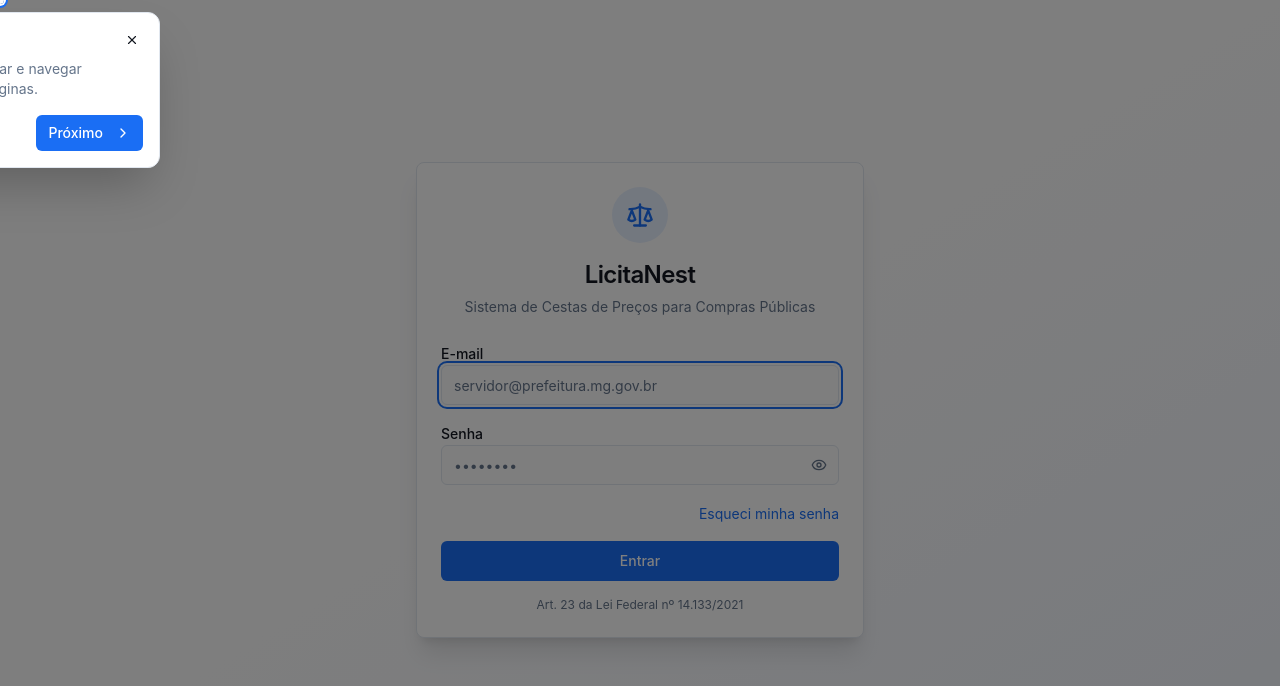
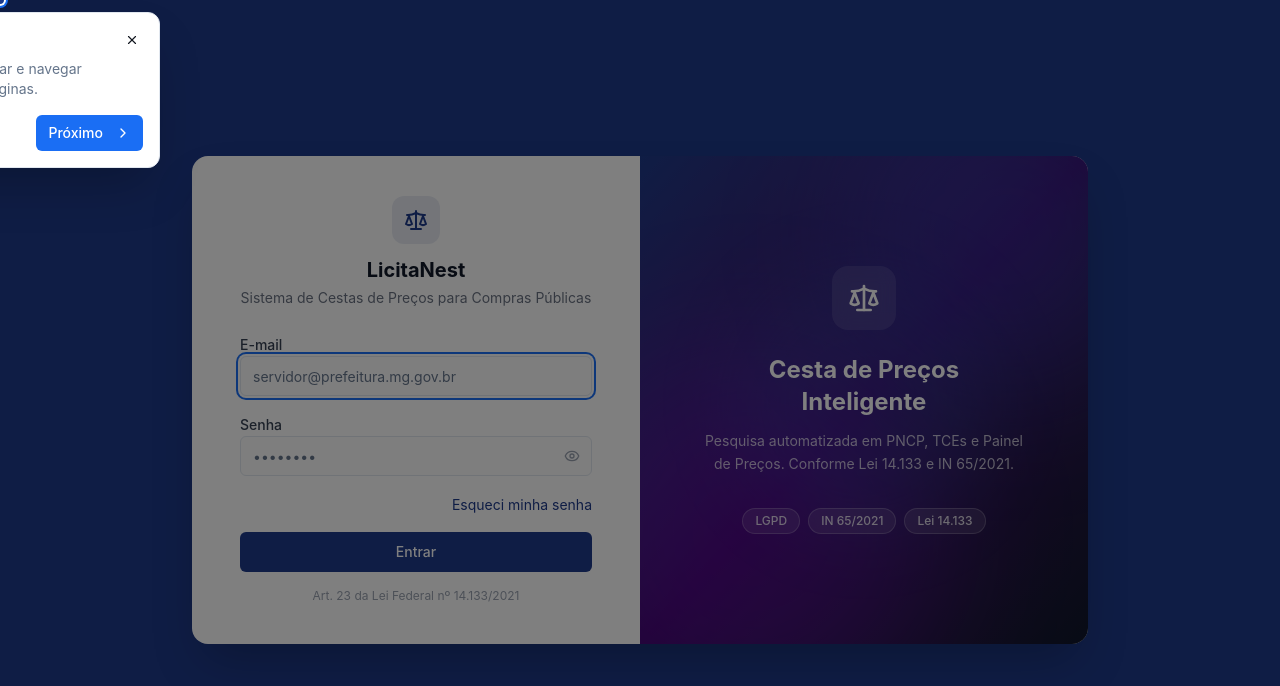
Before and after one commit to Metaclass-sistemas661/licitanest, a React (Vite) app: page /login in a window 1280 px wide. Shown: the top 686 px of the page. Built offline with nearby package versions, Linux system fonts and the light colour scheme; no server answers.

Commit message:
feat: redesign LoginPage — layout split-screen com gradiente

```diff
--- a/src/paginas/LoginPage.tsx
+++ b/src/paginas/LoginPage.tsx
@@ -2,13 +2,6 @@ import { useState } from "react";
 import { useNavigate, useLocation, Link } from "react-router-dom";
 import { Button } from "@/componentes/ui/button";
 import { Input } from "@/componentes/ui/input";
-import {
-  Card,
-  CardContent,
-  CardDescription,
-  CardHeader,
-  CardTitle,
-} from "@/componentes/ui/card";
 import { Scale, Loader2, AlertCircle, Eye, EyeOff, Shield } from "lucide-react";
 import { useAuth } from "@/hooks/useAuth";
 import { loginSchema, validarComZod } from "@/lib/validacao";
@@ -117,40 +110,44 @@ export function LoginPage() {
   };
 
   return (
-    <div className="flex min-h-screen items-center justify-center bg-gradient-to-br from-background via-background to-primary/5 px-4">
-      <Card className="w-full max-w-md shadow-xl">
-        <CardHeader className="text-center">
-          <div className="mx-auto mb-4 flex h-14 w-14 items-center justify-center rounded-full bg-primary/10">
-            <Scale className="h-7 w-7 text-primary" />
+    <div className="flex min-h-screen items-center justify-center bg-[#1e3a8a] px-4 py-8">
+      <div className="flex w-full max-w-4xl overflow-hidden rounded-2xl bg-white shadow-2xl">
+        {/* ── Lado Esquerdo: Formulário ─────────────────── */}
+        <div className="flex w-full flex-col justify-center px-8 py-10 sm:px-12 md:w-1/2">
+          <div className="mx-auto w-full max-w-sm">
+            {/* Logo */}
+            <div className="mb-6 flex flex-col items-center">
+              <div className="mb-3 flex h-12 w-12 items-center justify-center rounded-xl bg-[#1e3a8a]/10">
+                <Scale className="h-6 w-6 text-[#1e3a8a]" />
               </div>
-          <CardTitle className="text-2xl">LicitaNest</CardTitle>
-          <CardDescription>
+              <h1 className="text-xl font-bold text-gray-900">LicitaNest</h1>
+              <p className="mt-1 text-center text-sm text-gray-500">
                 Sistema de Cestas de Preços para Compras Públicas
-          </CardDescription>
-        </CardHeader>
-        <CardContent>
+              </p>
+            </div>
+
             {etapa2FA ? (
               /* ── Etapa 2FA ──────────────────────────────── */
               <form onSubmit={handleVerificar2FA} className="space-y-4">
                 {erro && (
-                <div className="flex items-center gap-2 rounded-lg border border-destructive/50 bg-destructive/10 px-3 py-2.5 text-sm text-destructive">
+                  <div className="flex items-center gap-2 rounded-lg border border-red-200 bg-red-50 px-3 py-2.5 text-sm text-red-600">
                     <AlertCircle className="h-4 w-4 shrink-0" />
                     <span>{erro}</span>
                   </div>
                 )}
 
-              <div className="flex items-center gap-3 rounded-lg border bg-muted/30 p-3">
-                <Shield className="h-6 w-6 text-primary" />
+                <div className="flex items-center gap-3 rounded-lg border bg-gray-50 p-3">
+                  <Shield className="h-6 w-6 text-[#1e3a8a]" />
                   <div>
-                  <p className="text-sm font-medium">Verificação em duas etapas</p>
-                  <p className="text-xs text-muted-foreground">
+                    <p className="text-sm font-medium text-gray-900">Verificação em duas etapas</p>
+                    <p className="text-xs text-gray-500">
                       Digite o código do seu aplicativo autenticador.
                     </p>
                   </div>
                 </div>
 
                 <div className="space-y-2">
-                <label className="text-sm font-medium" htmlFor="codigo2fa">
+                  <label className="text-sm font-medium text-gray-700" htmlFor="codigo2fa">
                     Código de verificação
                   </label>
                   <Input
@@ -165,7 +162,7 @@ export function LoginPage() {
                   />
                 </div>
 
-              <Button className="w-full" type="submit" disabled={carregando}>
+                <Button className="w-full bg-[#1e3a8a] hover:bg-[#1e3a8a]/90" type="submit" disabled={carregando}>
                   {carregando ? (
                     <>
                       <Loader2 className="mr-2 h-4 w-4 animate-spin" />
@@ -183,7 +180,7 @@ export function LoginPage() {
                     setCodigo2FA("");
                     setErro(null);
                   }}
-                className="w-full text-center text-sm text-muted-foreground hover:underline"
+                  className="w-full text-center text-sm text-gray-500 hover:underline"
                 >
                   Voltar ao login
                 </button>
@@ -193,7 +190,7 @@ export function LoginPage() {
               <form onSubmit={handleSubmit} className="space-y-4">
                 {/* Erro */}
                 {erro && (
-              <div className="flex items-center gap-2 rounded-lg border border-destructive/50 bg-destructive/10 px-3 py-2.5 text-sm text-destructive">
+                  <div className="flex items-center gap-2 rounded-lg border border-red-200 bg-red-50 px-3 py-2.5 text-sm text-red-600">
                     <AlertCircle className="h-4 w-4 shrink-0" />
                     <span>{erro}</span>
                   </div>
@@ -201,7 +198,7 @@ export function LoginPage() {
 
                 {/* E-mail */}
                 <div className="space-y-2">
-              <label className="text-sm font-medium" htmlFor="email">
+                  <label className="text-sm font-medium text-gray-700" htmlFor="email">
                     E-mail
                   </label>
                   <Input
@@ -218,7 +215,7 @@ export function LoginPage() {
 
                 {/* Senha */}
                 <div className="space-y-2">
-              <label className="text-sm font-medium" htmlFor="senha">
+                  <label className="text-sm font-medium text-gray-700" htmlFor="senha">
                     Senha
                   </label>
                   <div className="relative">
@@ -235,7 +232,7 @@ export function LoginPage() {
                     <button
                       type="button"
                       onClick={() => setMostrarSenha(!mostrarSenha)}
-                  className="absolute right-3 top-1/2 -translate-y-1/2 text-muted-foreground hover:text-foreground"
+                      className="absolute right-3 top-1/2 -translate-y-1/2 text-gray-400 hover:text-gray-600"
                       tabIndex={-1}
                     >
                       {mostrarSenha ? (
@@ -251,14 +248,14 @@ export function LoginPage() {
                 <div className="text-right">
                   <Link
                     to="/recuperar-senha"
-                className="text-sm text-primary hover:underline"
+                    className="text-sm text-[#1e3a8a] hover:underline"
                   >
                     Esqueci minha senha
                   </Link>
                 </div>
 
                 {/* Botão */}
-            <Button className="w-full" type="submit" disabled={carregando}>
+                <Button className="w-full bg-[#1e3a8a] hover:bg-[#1e3a8a]/90" type="submit" disabled={carregando}>
                   {carregando ? (
                     <>
                       <Loader2 className="mr-2 h-4 w-4 animate-spin" />
@@ -269,13 +266,47 @@ export function LoginPage() {
                   )}
                 </Button>
 
-            <p className="text-center text-xs text-muted-foreground">
+                <p className="text-center text-xs text-gray-400">
                   Art. 23 da Lei Federal nº 14.133/2021
                 </p>
               </form>
             )}
-        </CardContent>
-      </Card>
+          </div>
+        </div>
+
+        {/* ── Lado Direito: Gradiente Visual ────────────── */}
+        <div className="relative hidden w-1/2 overflow-hidden md:block">
+          <div className="absolute inset-0 bg-gradient-to-br from-[#1e3a8a] via-[#3b0764] to-[#0f172a]" />
+          {/* Orbs decorativos */}
+          <div className="absolute -right-20 -top-20 h-80 w-80 rounded-full bg-blue-500/20 blur-3xl" />
+          <div className="absolute -bottom-20 -left-20 h-96 w-96 rounded-full bg-purple-600/20 blur-3xl" />
+          <div className="absolute left-1/2 top-1/2 h-64 w-64 -translate-x-1/2 -translate-y-1/2 rounded-full bg-cyan-400/10 blur-2xl" />
+          {/* Conteúdo central */}
+          <div className="relative flex h-full flex-col items-center justify-center p-10 text-center">
+            <div className="mb-6 flex h-16 w-16 items-center justify-center rounded-2xl bg-white/10 backdrop-blur-sm">
+              <Scale className="h-8 w-8 text-white" />
+            </div>
+            <h2 className="mb-3 text-2xl font-bold text-white">
+              Cesta de Preços<br />Inteligente
+            </h2>
+            <p className="max-w-xs text-sm leading-relaxed text-white/70">
+              Pesquisa automatizada em PNCP, TCEs e Painel de Preços. Conforme Lei 14.133 e IN 65/2021.
+            </p>
+            {/* Badges */}
+            <div className="mt-8 flex flex-wrap justify-center gap-2">
+              <span className="rounded-full border border-white/20 bg-white/10 px-3 py-1 text-xs font-medium text-white/80 backdrop-blur-sm">
+                LGPD
+              </span>
+              <span className="rounded-full border border-white/20 bg-white/10 px-3 py-1 text-xs font-medium text-white/80 backdrop-blur-sm">
+                IN 65/2021
+              </span>
+              <span className="rounded-full border border-white/20 bg-white/10 px-3 py-1 text-xs font-medium text-white/80 backdrop-blur-sm">
+                Lei 14.133
+              </span>
+            </div>
+          </div>
+        </div>
+      </div>
     </div>
   );
 }
```
Lines whose indentation alone changed are shown as unchanged.
